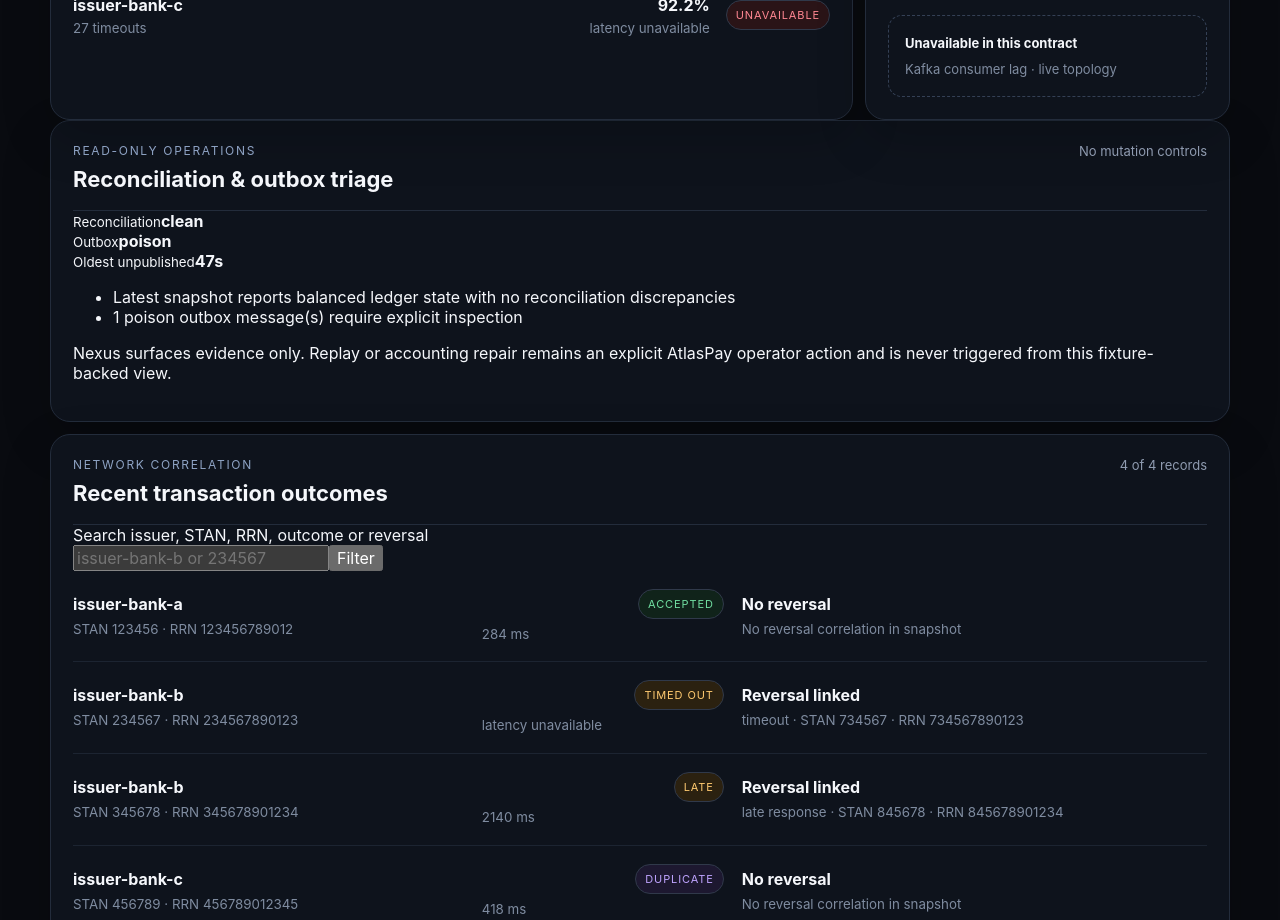
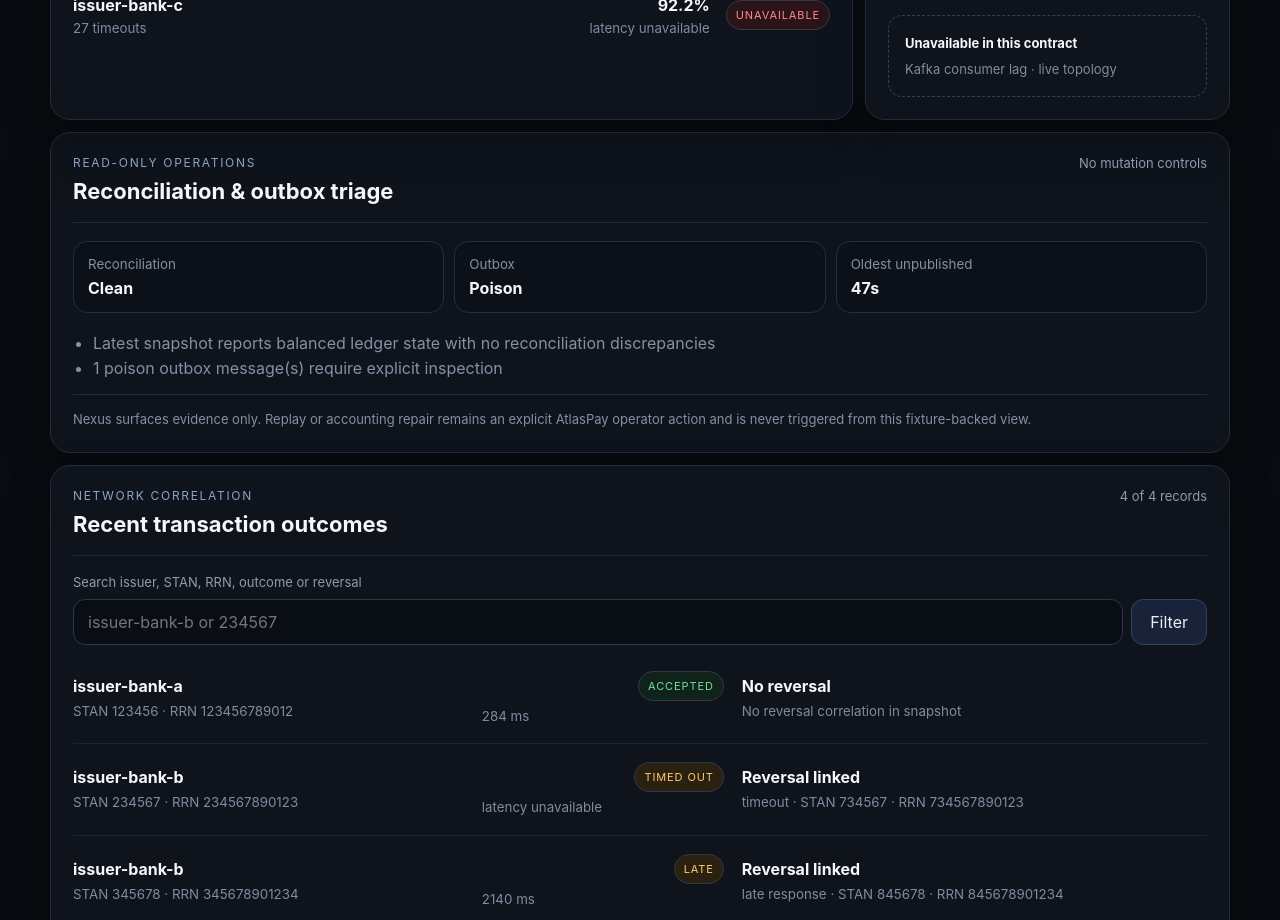
Before and after one commit to soufianeelbiki1/Nexus, a Next.js app: page / in a window 1280 px wide. Shown: the part 800-1720 px from the top of the page. Built offline with nearby package versions, Linux system fonts and the light colour scheme.

Commit message:
feat: style operations triage and transaction search

```diff
--- a/app/globals.css
+++ b/app/globals.css
@@ -49,18 +49,32 @@ h2 { margin: 4px 0 0; font-size: 22px; }
 .missing { margin-top: 6px; padding: 16px; border: 1px dashed #344055; border-radius: 14px; }
 .missing strong { font-size: 13px; }
 .missing p { margin: 8px 0 0; color: #7f8ca0; font-size: 13px; line-height: 1.5; }
-.transaction-panel { margin-top: 12px; }
+.triage-panel, .transaction-panel { margin-top: 12px; }
+.triage-grid { display: grid; grid-template-columns: repeat(3, 1fr); gap: 10px; padding: 18px 0 4px; }
+.triage-grid div { display: grid; gap: 6px; padding: 14px; border: 1px solid #252e3e; border-radius: 14px; background: #0c1119; }
+.triage-grid small, .triage-notes, .readonly-note { color: #8491a5; }
+.triage-grid strong { text-transform: capitalize; }
+.triage-notes { margin: 14px 0; padding-left: 20px; line-height: 1.55; }
+.readonly-note { margin: 0; padding-top: 14px; border-top: 1px solid #232c3b; font-size: 13px; line-height: 1.55; }
+.transaction-search { display: grid; gap: 9px; padding: 18px 0 8px; }
+.transaction-search label { color: #8f9bb0; font-size: 13px; }
+.transaction-search > div { display: grid; grid-template-columns: 1fr auto; gap: 8px; }
+.transaction-search input { width: 100%; border: 1px solid #2c3749; border-radius: 12px; background: #090e15; color: #f5f7fb; padding: 12px 14px; outline: none; }
+.transaction-search input:focus { border-color: #647da6; box-shadow: 0 0 0 3px rgba(100,125,166,.15); }
+.transaction-search button { border: 1px solid #34435a; border-radius: 12px; padding: 0 18px; color: #e9eef8; background: #182238; cursor: pointer; }
 .transaction-list { display: grid; }
 .transaction { display: grid; grid-template-columns: 1.05fr .65fr 1.25fr; gap: 18px; padding: 18px 0; align-items: center; border-bottom: 1px solid #1c2431; }
 .transaction:last-child { border-bottom: 0; }
 .transaction div { display: grid; gap: 6px; }
 .transaction small { color: #7f8ca0; line-height: 1.4; }
+.empty-state { margin: 18px 0 0; color: #8f9bb0; }
 .unavailable { margin-top: 24px; border-color: #4b252c; background: #1d1013; color: #ffb2ba; }
 @media (max-width: 820px) {
   .hero { display: grid; }
   .status { width: 100%; }
   .metrics { grid-template-columns: repeat(2, 1fr); }
   .grid { grid-template-columns: 1fr; }
+  .triage-grid { grid-template-columns: 1fr; }
   .transaction { grid-template-columns: 1fr 1fr; }
   .transaction > div:last-child { grid-column: 1 / -1; }
 }
@@ -70,6 +84,8 @@ h2 { margin: 4px 0 0; font-size: 22px; }
   .issuer { grid-template-columns: 1fr auto; }
   .issuer-metric { text-align: left; }
   .issuer .pill { grid-column: 2; grid-row: 1 / span 2; }
+  .transaction-search > div { grid-template-columns: 1fr; }
+  .transaction-search button { min-height: 44px; }
   .transaction { grid-template-columns: 1fr; }
   .transaction > div:last-child { grid-column: auto; }
 }
```
